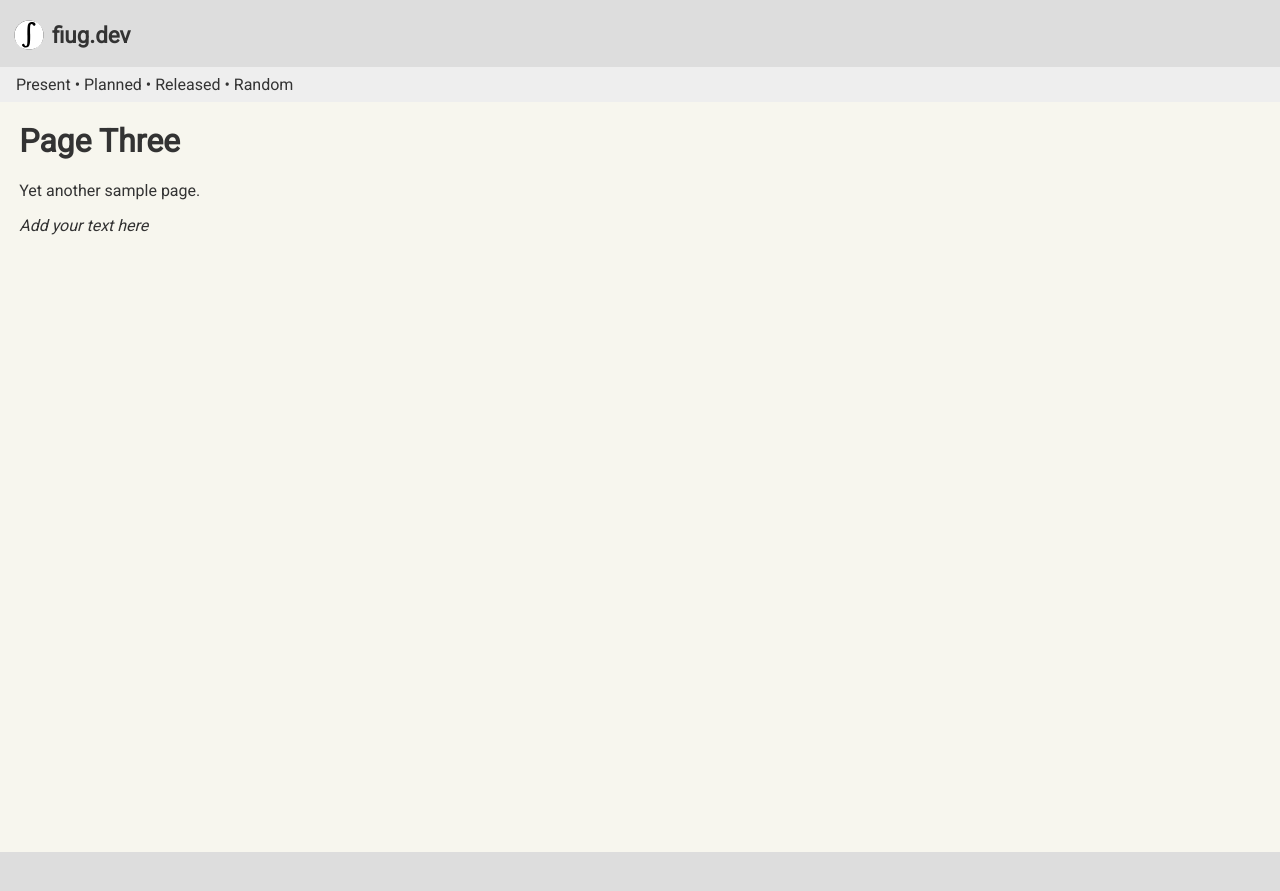
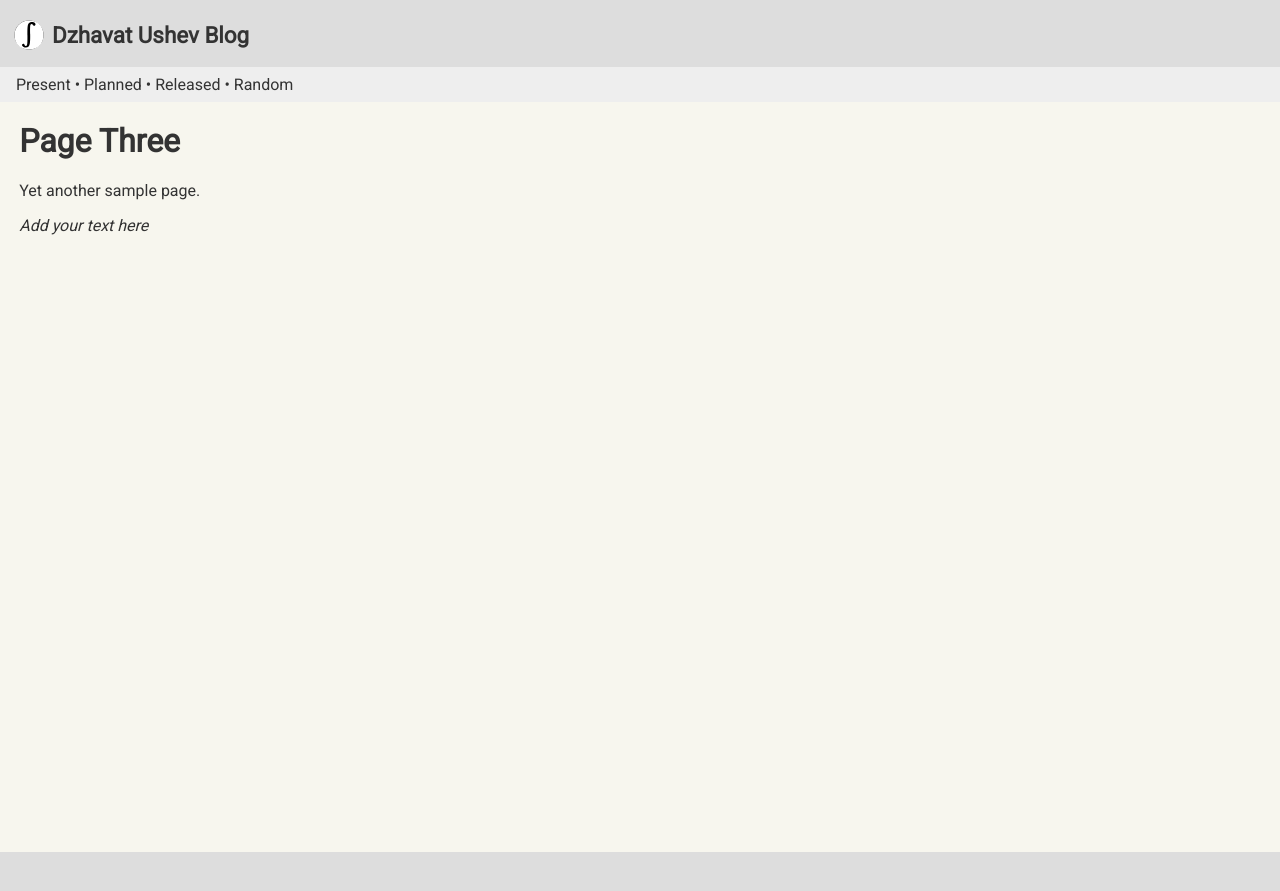
Before and after one commit to fiugd/blog, a Jekyll site: the page built from docs/three.html, in a window 1280 px wide. Shown: the top 891 px of the page. Built offline with Jekyll 4.4.1, drawn with Linux system fonts in a browser that asks for light colours; some of the changed lines change nothing that is shown.

Commit message:
Update _config.yml

```diff
--- a/docs/_config.yml
+++ b/docs/_config.yml
@@ -33,6 +33,9 @@ exclude:
 
 plugins:
   - jekyll-feed
-#   - jekyll-assets
+title: Dzhavat Ushev Blog
+description: Welcome to my blog
+author: Dzhavat Ushev
+permalink: /:year/:month/:day/:title:output_ext
 
 include: [_pages]
```
